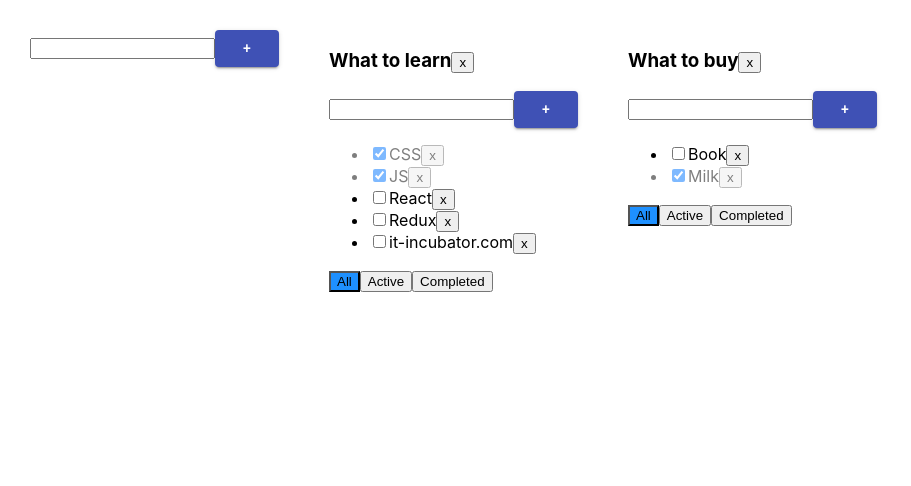
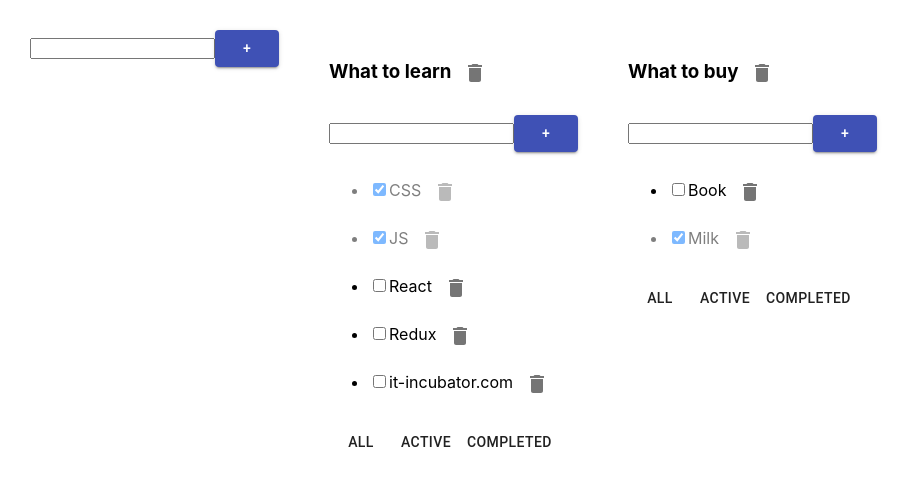
Before and after one commit to Almaz312/Todo-list-47, a React (Create React App) app: page / in a window 1280 px wide. Shown: the top 486 px of the page, without its empty margins (0-911 px from the left). Built offline with nearby package versions, Linux system fonts and the light colour scheme.

Commit message:
add files

```diff
--- a/src/Todolist.tsx
+++ b/src/Todolist.tsx
@@ -2,6 +2,8 @@ import React, {ChangeEvent} from "react";
 import {FilterValueType} from "./App";
 import {AddItemForm} from "./AddItemForm";
 import {EditableSpan} from "./EditableSpan";
+import {Button, IconButton} from "@material-ui/core";
+import {Delete} from "@material-ui/icons";
 
 export type TasksType = {
     id: string;
@@ -41,7 +43,9 @@ export function Todolist(props: PropsType) {
     return (
         <div>
             <h3> <EditableSpan title={props.title} onChange={changeTodolistTitle}/>
-                <button onClick={removeTodolist}>x</button>
+                <IconButton onClick={removeTodolist}>
+                    <Delete/>
+                </IconButton>
             </h3>
             <AddItemForm addItem={addTask}/>
             <ul>
@@ -64,26 +68,27 @@ export function Todolist(props: PropsType) {
                                 onChange={onChangeTitleHandler}
 
                             />
-                            <button onClick={onRemoveHandler}>x
-                            </button>
+                            <IconButton onClick={onRemoveHandler}>
+                                <Delete />
+                            </IconButton>
                         </li>
                     })
                 }
             </ul>
 
             <div>
-                <button
+                <Button
                     className={props.filter === "all" ? "active-filter" : ""}
                     onClick={onAllClickHandler}>All
-                </button>
-                <button
+                </Button>
+                <Button
                     className={props.filter === "active" ? "active-filter" : ""}
                     onClick={onActiveClickHandler}>Active
-                </button>
-                <button
+                </Button>
+                <Button
                     className={props.filter === "completed" ? "active-filter" : ""}
                     onClick={onCompletedClickHandler}>Completed
-                </button>
+                </Button>
             </div>
         </div>
     );
```
